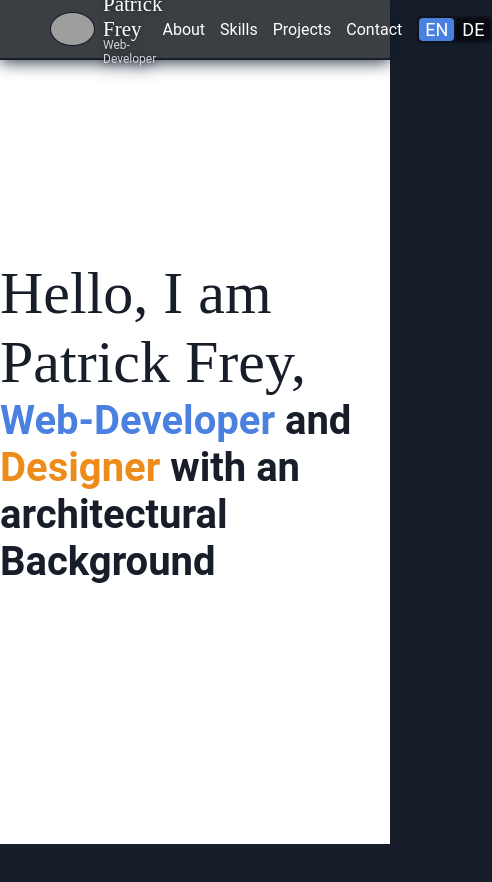
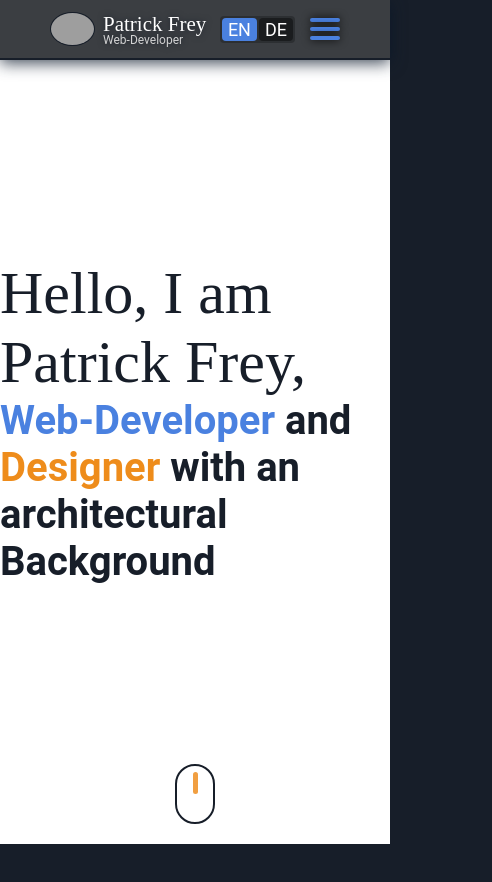
Before and after one commit to PaFunzFr/DA_Portfolio, an Angular app: page / in a window 390 px wide. Shown: the top 882 px of the page, 492 px wide, since content can reach past the window. Built offline with nearby package versions, Linux system fonts and the light colour scheme; grey boxes are pictures that could not be loaded; a web font is replaced by a local one.

Commit message:
working on hover effect hero, adding burger menu

```diff
--- a/src/app/header/header.component.html
+++ b/src/app/header/header.component.html
@@ -8,7 +8,7 @@
     </a>
     <nav class="white-roboto">
         @for (navItem of navBar; track navItem) {
-            <a [href]="navItem.link">{{ navItem.title }}</a>
+            <a class="page-ref" [href]="navItem.link">{{ navItem.title }}</a>
         }
         <section class="lang-toggle">
             <button
@@ -26,5 +26,11 @@
             DE
             </button>
         </section>
+        <div class="hamburger" (mouseenter)="hoverBurger(true)" (mouseleave)="hoverBurger(false)">
+            @for (bar of bars; track bar) {
+                <div class="bar"
+                [style.backgroundColor]="burgerHovered ? '#EE8C1B'  : '#4A81E0'"></div>
+            }
+        </div>
     </nav>
 </header>
--- a/src/app/header/header.component.scss
+++ b/src/app/header/header.component.scss
@@ -68,3 +68,27 @@ header {
         background-color: $col-dev-main;
     }
 }
+
+.hamburger {
+    display: none;
+    flex-direction: column;
+    gap: 5px;
+    justify-content: space-between;
+    cursor: pointer;
+    .bar {
+        width: 30px;
+        height: 4px;
+        border-radius: 3px;
+        filter: drop-shadow(0 0 4px black);
+    }
+}
+
+@media screen and (max-width: 768px) {
+    .hamburger {
+        display: flex;
+    }
+
+    nav>a {
+        display: none;
+    }
+}
--- a/src/app/header/header.component.ts
+++ b/src/app/header/header.component.ts
@@ -26,6 +26,8 @@ export class HeaderComponent {
   currentLanguage = this.languages.currentLanguage;
   isDisabledEn = this.buttonState.getButtonState('en');
   isDisabledDe = this.buttonState.getButtonState('de');
+  bars: number[] = [0,1,2];
+  burgerHovered: boolean = false;
 
   toggleLang(newLanguage: string): void {
     this.buttonState.setButtonState(true, newLanguage);
@@ -42,4 +44,8 @@ export class HeaderComponent {
       {title: 'Contact', link: '#aContact'}
     ]
 
+    hoverBurger(status: boolean) {
+      this.burgerHovered = status;
+    }
+
 }
--- a/src/app/main-content/contact/contact.component.scss
+++ b/src/app/main-content/contact/contact.component.scss
@@ -6,6 +6,7 @@
     @include maxWidthPadding(80px, 50px);
     margin: 0 auto;
     color: white;
+    overflow: hidden;
 }
 
 .c-top {
--- a/src/app/main-content/hero/hero.component.html
+++ b/src/app/main-content/hero/hero.component.html
@@ -11,26 +11,30 @@
             class="hero-img hero-img-left"
             src="./assets/img/hero/main_hero_dev.png"
             [style.clip-path]="'inset(0 ' + xDataLeft + '% 0 0)'"
-            [style.transform]="'translateX(calc(-50% + '+xDataLeft+'px))'"
+            [style.transform]="'translateX(calc(-50% - '+offset+'px ))'"
             alt=""
         >
         <img
             class="hero-img hero-img-right"
             [style.clip-path]="'inset(0 0 0 ' + xDataRight + '%)'"
-            [style.transform]="'translateX(calc(-50% + '+xDataLeft+'px))'"
+            [style.transform]="'translateX(calc(-50% - '+offset+'px ))'"
             src="./assets/img/hero/main_hero_des.png"
             alt=""
         >
         <div class="dev-text"
             [style.opacity]="(xDataLeft < 45) ? (xDataRightTitle / 100) : 0">
             <h4 class="title-dev">developer</h4>
-            <p>with passion for clean, elegant and efficient code.</p>
+            <p>{{ getDescription('developer') }}</p>
         </div>
         <div class="des-text"
             [style.opacity]="(xDataLeft > 55) ? (xDataLeftTitle / 100) : 0"
             >
             <h4 class="title-des">designer</h4>
-            <p>with passion for clean, elegant and efficient code.</p>
+            <p>{{ getDescription('designer') }}</p>
         </div>
     </div>
 </section>
+
+<!--
+[style.transform]="(xDataLeft < 45) ? 'translateX(calc(-50% + '+xDataLeft+'px ))': 'translateX(calc(-50% + '+xDataLeft+'px ))'"
+-->
--- a/src/app/main-content/hero/hero.component.scss
+++ b/src/app/main-content/hero/hero.component.scss
@@ -8,7 +8,7 @@
     height: 100vh;
     z-index: 2;
     background: linear-gradient(to top, $col-bg-main 55%, transparent);
-    overflow: clip;
+    overflow: hidden;
 }
 
 .hero-img-container {
@@ -21,14 +21,13 @@
         bottom: 0;
         left: 50%;
         transform: translateX(-50%);
-        height: 100%;
         width: 100%;
         max-height: 800px;
         max-width: 1300px;
         min-width: 300px;
         object-fit: contain;
         object-position: bottom;
-        transition: clip-path 0.5s ease-out, transform 0.3s ease-out;
+        transition: transform 0.3s linear, clip-path 1s linear;
     }
 
     .hero-img-left {
@@ -49,12 +48,13 @@
         flex-direction: column;
         color: white;
         width: 20%;
-        max-width: 200px;
+        max-width: 240px;
         position: absolute;
         bottom: 20px;
         transition: opacity 0.5s ease-out, transform 0.3s ease-out;
         filter: drop-shadow(0 0 15px black);
         transform: translateX(-50%);
+        text-align: center;
         h4 {
             font-size: 80px;
         }
@@ -63,7 +63,6 @@
     .dev-text {
         @extend %text-box;
         left: 50%;
-        text-align: right;
 
         .title-dev {
             color: $col-dev-main;
@@ -74,7 +73,7 @@
         @extend %text-box;
         right: 50%;
         transform: translateX(50%);
-        text-align: center;
+
 
         .title-des {
             color: $col-des-main;
--- a/src/app/main-content/hero/hero.component.ts
+++ b/src/app/main-content/hero/hero.component.ts
@@ -1,4 +1,5 @@
-import { Component } from '@angular/core';
+import { Component, inject } from '@angular/core';
+import { LanguageService } from '../../services/language.service';
 
 @Component({
   selector: 'app-hero',
@@ -9,10 +10,12 @@ import { Component } from '@angular/core';
 })
 export class HeroComponent {
 
+languages = inject(LanguageService);
 xDataLeft = 0;
 xDataRight = 0;
 xDataLeftTitle = 0;
 xDataRightTitle = 0;
+offset = 0;
 
   trackMouse(event: any) {
     const positionX = (event.clientX / window.innerWidth) * 100;
@@ -21,6 +24,7 @@ xDataRightTitle = 0;
     const fadeFactor = Math.min(1, Math.max(0, Math.abs(positionX - 50) - 5) / 10);
     this.xDataLeftTitle = fadeFactor * this.xDataLeft;
     this.xDataRightTitle = fadeFactor * this.xDataRight;
+    this.offset = -50 + this.xDataLeft;
   }
 
   resetPosition() {
@@ -28,6 +32,11 @@ xDataRightTitle = 0;
     this.xDataRight = 50;
     this.xDataLeftTitle = 0;
     this.xDataRightTitle = 0;
+    this.offset = 0;
+  }
+
+  getDescription(x:string) {
+    return this.languages.getTranslation('hero', x)
   }
 
 }
--- a/src/app/main-content/landing-page/landing-page.component.html
+++ b/src/app/main-content/landing-page/landing-page.component.html
@@ -15,4 +15,7 @@
             {{ welcomeHero }}
         </p>
     </div>
+    <div class="scroll-down">
+        <div class="scroll-wheel"></div>
+    </div>
 </section>
--- a/src/app/main-content/landing-page/landing-page.component.scss
+++ b/src/app/main-content/landing-page/landing-page.component.scss
@@ -16,6 +16,7 @@
     width: 100%;
     background-color: white;
 
+
     .welcome-overlay {
         @include dFlex(center, center, 0, absolute);
         top: 50%;
@@ -24,12 +25,55 @@
         width: 100%;
         opacity: 1;
         z-index: 2;
+        text-align: center;
         overflow: hidden;
 
         .welcome-title {
             color: white;
             font-family: 'Patrick Hand';
             letter-spacing: 4px;
+            width: 100%;
+            overflow: hidden;
         }
     }
 }
+
+.scroll-down {
+    @include dFlex(center, flex-start, 0, absolute);
+    bottom: 20px;
+    border: 2px solid $col-bg-main;
+    height: 60px;
+    width: 40px;
+    border-radius: 20px;
+    .scroll-wheel {
+        width: 5px;
+        height: 22px;
+        border-radius: 5px;
+        background-color: $col-des-main;
+        animation: wheelAnimation 3s infinite ease;
+    }
+}
+
+@keyframes wheelAnimation {
+
+    0% {
+        margin-top: 2px;
+        opacity: 0;
+        height: 21px;
+    }
+    50% {
+        margin-top: 7px;
+        opacity: 1;
+        height: 22px;
+    }
+    80% {
+        margin-top: 2px;
+        opacity: 0;
+        height: 21px;
+    }
+    100% {
+        margin-top: 2px;
+        opacity: 0;
+        height: 21px;
+    }
+}
--- a/src/app/main-content/landing-page/landing-page.component.ts
+++ b/src/app/main-content/landing-page/landing-page.component.ts
@@ -39,7 +39,7 @@ export class LandingPageComponent {
   }
 
   setFontSize(): string {
-    let size = Math.min(window.scrollY / 10, 500);
+    let size = Math.min(window.scrollY / 10, 150);
     return `${size}px`;
   }
 
--- a/src/app/main-content/team/team.component.ts
+++ b/src/app/main-content/team/team.component.ts
@@ -17,28 +17,28 @@ export class TeamComponent {
 
   teamMembers = signal([
     {
-      name: 'Knecht Rubrecht',
+      name: 'Mustermann',
       project: 'Join',
       testimonial: this.getTestimonial('kRubrecht'),
       background: './assets/img/team/comment1.png',
       profile: ''
     },
     {
-      name: 'Knecht Rubrecht',
+      name: 'Musterfrau',
       project: 'DABubble',
       testimonial: this.getTestimonial('kRubrecht'),
       background: './assets/img/team/comment2.png',
       profile: ''
     },
     {
-      name: 'Knecht Rubrecht',
+      name: 'Musterfrau',
       project: 'general',
       testimonial: this.getTestimonial('kRubrecht'),
       background: './assets/img/team/comment2.png',
       profile: ''
     },
     {
-      name: 'Knecht Rubrecht',
+      name: 'Mustermann',
       project: 'Join',
       testimonial:  this.getTestimonial('kRubrecht'),
       background: './assets/img/team/comment1.png',
--- a/src/app/services/language.service.ts
+++ b/src/app/services/language.service.ts
@@ -19,7 +19,7 @@ export class LanguageService {
       },
       hero: {
         welcome: 'Welcome',
-        designer: 'my background as an architect ensures great design for your product',
+        designer: 'my background as architect ensures great design',
         developer: 'with passion for clean, elegant and efficient code'
       },
       about: {
@@ -83,8 +83,8 @@ export class LanguageService {
     },
     hero: {
       welcome: 'Willkommen',
-      designer: 'my background as an architect ensures great design for your product',
-      developer: 'with passion for clean, elegant and efficient code'
+      designer: 'Mein Architektur-Hintergrund sorgt für großartiges Design',
+      developer: 'Mit Leidenschaft für sauberen, eleganten und effizienten Code'
     },
     about: {
       title: 'Über mich',
```
